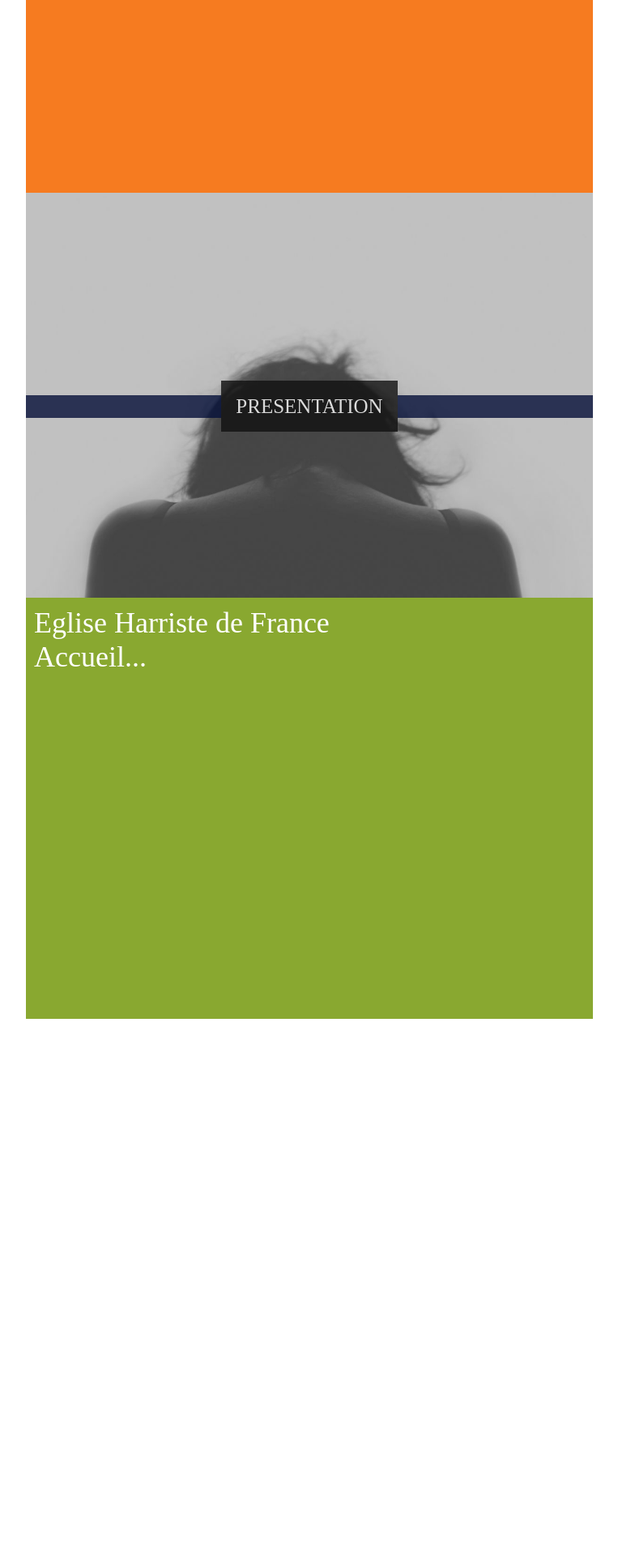
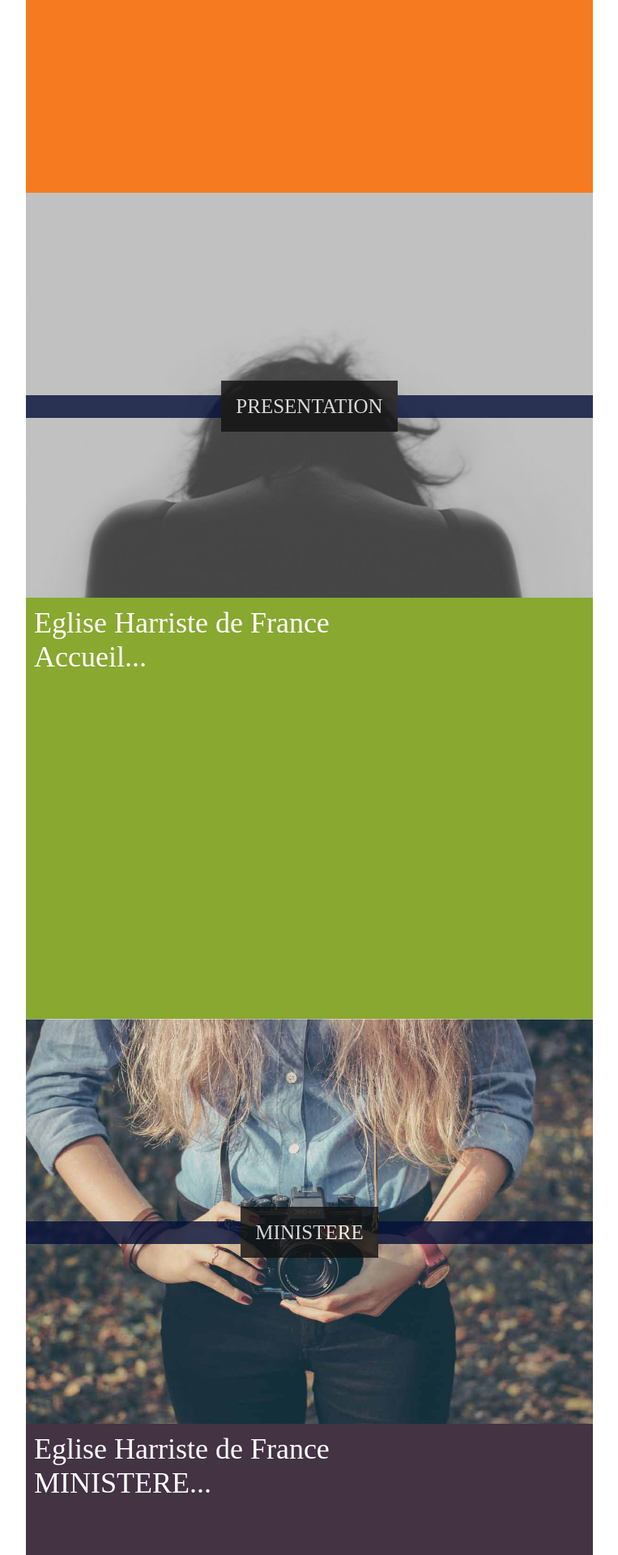
Before and after one commit to gkesse/ready_carpool, a PHP site: page / in a window 1280 px wide. Shown: the part 1080-3000 px from the top of the page at 81% size, without its empty margins (258-1021 px from the left). Before the commit the page ends 2338 px from the top, so only its background shows below. Run offline with PHP 8.4, Linux system fonts and the light colour scheme.

Commit message:
Initial Commit

```diff
--- a/css/style.css
+++ b/css/style.css
@@ -89,6 +89,7 @@
     color: #fff;
     padding: 18px;
     font-size: 25px;
+    display: inline;
 }
 
 .Parallax .Body {
@@ -99,40 +100,22 @@
     padding: 10px;
 }
 
-.Parallax2 .Img {
+.Parallax.Img2 .Img {
     background-image: url("/img/img_parallax2.jpg");
-    min-height: 500px;
-    background-attachment: fixed;
-    background-position: center;
-    background-repeat: no-repeat;
-    background-size: cover;
-    position: relative;
 }
 
-.Parallax2 .Img .Caption {
-    background-color: #051039;
-    position: absolute;
-    left: 0;
-    top: 50%;
-    width: 100%;
-    text-align: center;
-    opacity: 0.8;
+.Parallax.Img3 .Img {
+    background-image: url("/img/img_parallax3.jpg");
 }
 
-.Parallax2 .Img .Caption .Text {
-    background-color: #111;
-    color: #fff;
-    padding: 18px;
-    font-size: 25px;
+.Parallax.Bgr2 .Body {
+    background-color: #89a830;
 }
 
-.Parallax2 .Body {
-    height: 500px;
-    background-color: #89a830;
-    font-size: 36px;
-    color: white;
-    padding: 10px;
+.Parallax.Bgr3 .Body {
+    background-color: #433343;
 }
+
 /* ============================================== */
 /* Responsive Web Design */
 /* ============================================== */
--- a/index.php
+++ b/index.php
@@ -16,7 +16,7 @@
     <div class="Parallax">
         <div class="Img">
             <div class="Caption">
-                <span class="Text">ACCUEIL</span>
+                <div class="Text">ACCUEIL</div>
             </div>
         </div>
         <div class="Body">
@@ -25,15 +25,27 @@
         </div>
     </div>
     <!-- ============================================ -->
-    <div class="Parallax2">
+    <div class="Parallax Img2 Bgr2">
         <div class="Img">
             <div class="Caption">
-                <span class="Text">PRESENTATION</span>
+                <div class="Text">PRESENTATION</div>
             </div>
         </div>
         <div class="Body">
             <div>Eglise Harriste de France</div>
             <div>Accueil...</div>
+        </div>
+    </div>
+    <!-- ============================================ -->
+    <div class="Parallax Img3 Bgr3">
+        <div class="Img">
+            <div class="Caption">
+                <div class="Text">MINISTERE</div>
+            </div>
+        </div>
+        <div class="Body">
+            <div>Eglise Harriste de France</div>
+            <div>MINISTERE...</div>
         </div>
     </div>
     <!-- ============================================ -->
```
Also changed, not shown: img/img_parallax3.jpg.
